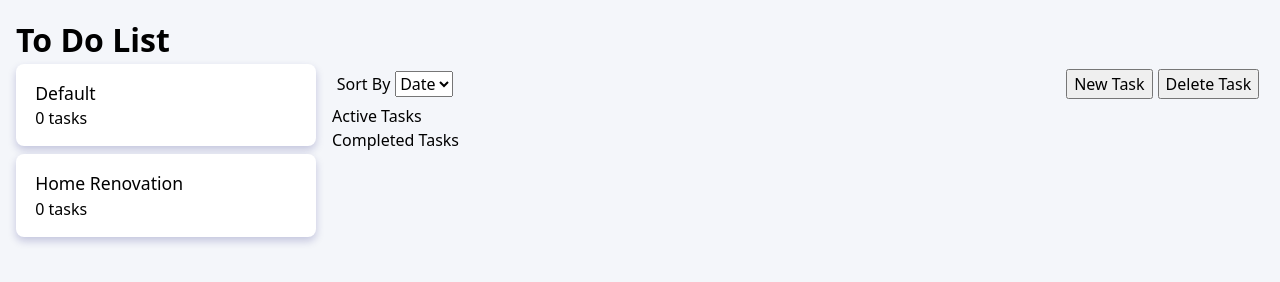
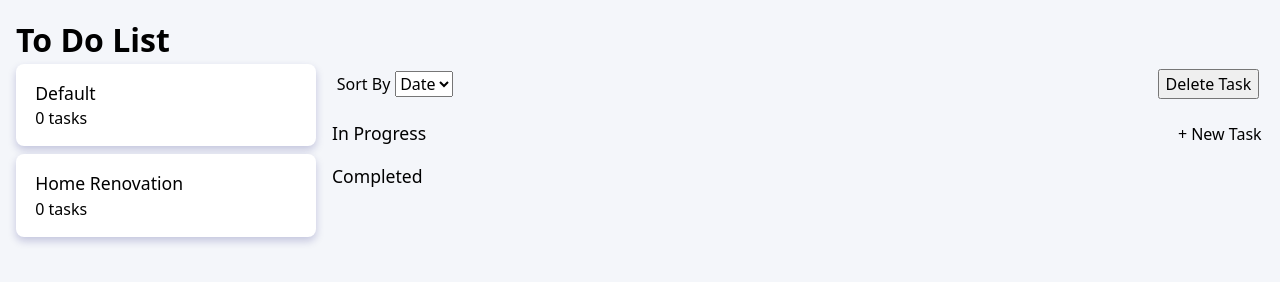
Before and after one commit to dallinjohnson/todo-list, a website built with webpack: page src/template.html in a window 1280 px wide. Built offline with nearby package versions, Linux system fonts and the light colour scheme.

Commit message:
Modify UI and layout of task view and its children

```diff
--- a/src/components/Editable.js
+++ b/src/components/Editable.js
@@ -22,13 +22,14 @@ const Editable = (dataValue, placeholderText, handleUpdate) => {
     el.addEventListener("blur", (e) => {
       element.classList.remove("editable-empty");
 
+      if (element.textContent !== previousContent) {
+        handleUpdate(e);
+      }
+
       if (element.textContent === "") {
         element.textContent = placeholderText;
       }
 
-      if (element.textContent !== previousContent) {
-        handleUpdate(e);
-      }
       previousContent = element.textContent;
     });
     el.addEventListener("keydown", handleKeyDown);
--- /dev/null
+++ b/src/components/ListHeader.js
@@ -0,0 +1,38 @@
+const ListHeader = (headerText, actionText, action) => {
+  let element;
+
+  const init = () => {
+    element = createElement();
+  };
+
+  const createElement = () => {
+    const container = document.createElement("div");
+    container.classList.add("list-header");
+
+    const header = document.createElement("span");
+    header.classList.add("title");
+    header.textContent = headerText;
+
+    container.appendChild(header);
+
+    if (!headerText || !action) {
+      return container;
+    }
+
+    const actionButton = document.createElement("span");
+    actionButton.textContent = actionText;
+    actionButton.classList.add("list-header-action");
+    actionButton.addEventListener("click", action);
+
+    container.appendChild(actionButton);
+    return container;
+  };
+
+  init();
+
+  return {
+    getElement: () => element,
+  };
+};
+
+export default ListHeader;
--- a/src/components/TaskList.js
+++ b/src/components/TaskList.js
@@ -7,7 +7,7 @@ import { sortByTitle } from "../util/SortUtil";
 import { sortByDate } from "../util/SortUtil";
 import SortingCriteria from "../enums/SortingCriteria";
 
-const TaskList = (displayActiveTasks = true) => {
+const TaskList = (listHeader, displayActiveTasks = true) => {
   let tasks;
   let element;
   let sortingCriteria;
@@ -51,12 +51,7 @@ const TaskList = (displayActiveTasks = true) => {
   const createElement = () => {
     const container = document.createElement("div");
     container.classList.add("task-list");
-
-    const header = document.createElement("span");
-    header.textContent = displayActiveTasks
-      ? "Active Tasks"
-      : "Completed Tasks";
-    container.appendChild(header);
+    container.appendChild(listHeader);
 
     const taskItems = tasks.map((t) => TaskItem(t));
     taskItems.forEach((taskItem) =>
--- a/src/components/TaskListControls.js
+++ b/src/components/TaskListControls.js
@@ -2,8 +2,7 @@ import SortingCriteria from "../enums/SortingCriteria";
 import pubsub from "../pubsub/PubSub";
 
 class TaskListControls {
-  constructor(handleNewTaskClick) {
-    this.handleNewTaskClick = handleNewTaskClick;
+  constructor() {
     this.element = this.createElement();
   }
 
@@ -45,12 +44,6 @@ class TaskListControls {
     sortLabel.htmlFor = "task-sort-select";
     sortLabel.textContent = "Sort By";
 
-    const newTaskButton = document.createElement("button");
-    newTaskButton.textContent = "New Task";
-    newTaskButton.addEventListener("click", () => {
-      pubsub.publish("addNewTask");
-    });
-
     const deleteTaskButton = document.createElement("button");
     deleteTaskButton.textContent = "Delete Task";
     deleteTaskButton.addEventListener("click", () => {
@@ -63,7 +56,7 @@ class TaskListControls {
     rightContainer.classList.add("button-group");
 
     leftContainer.append(sortLabel, sortSelect);
-    rightContainer.append(newTaskButton, deleteTaskButton);
+    rightContainer.append(deleteTaskButton);
     container.append(leftContainer, rightContainer);
 
     pubsub.publish("sortTasks", sortSelect.value);
--- a/src/components/TaskView.js
+++ b/src/components/TaskView.js
@@ -1,15 +1,25 @@
 import { TaskList } from "./TaskList";
 import { TaskListControls } from "./TaskListControls";
+import ListHeader from "./ListHeader";
+import pubsub from "../pubsub/PubSub";
 
 const TaskView = () => {
   let element;
-  let taskList;
-  let taskListCompleted;
+  let inProgressTaskList;
+  let completedTaskList;
   let taskListControls;
 
   const init = () => {
-    taskList = TaskList();
-    taskListCompleted = TaskList(false);
+    const inProgressTaskListHeader = ListHeader(
+      "In Progress",
+      "+ New Task",
+      () => pubsub.publish("addNewTask")
+    );
+    inProgressTaskList = TaskList(inProgressTaskListHeader.getElement());
+
+    const completedTaskListHeader = ListHeader("Completed");
+    completedTaskList = TaskList(completedTaskListHeader.getElement(), false);
+
     taskListControls = new TaskListControls();
     element = createElement();
   };
@@ -18,8 +28,8 @@ const TaskView = () => {
     const container = document.createElement("div");
     container.id = "task-view";
     container.appendChild(taskListControls.element);
-    container.appendChild(taskList.getElement());
-    container.appendChild(taskListCompleted.getElement());
+    container.appendChild(inProgressTaskList.getElement());
+    container.appendChild(completedTaskList.getElement());
     return container;
   };
 
--- a/src/styles.css
+++ b/src/styles.css
@@ -260,3 +260,29 @@ input[type="date"] {
   grid-template-columns: 300px minmax(500px, 1fr);
   gap: 1rem;
 }
+
+.list-header {
+  display: flex;
+  justify-content: space-between;
+  align-items: baseline;
+}
+
+.list-header h4 {
+  font-weight: bold;
+}
+
+.list-header-action {
+  padding: 0.1rem 0.15rem;
+  border-radius: 5px;
+  user-select: none;
+}
+
+.list-header-action:hover {
+  background-color: #ebedff;
+}
+
+#task-view {
+  display: flex;
+  flex-direction: column;
+  gap: 1rem;
+}
```
